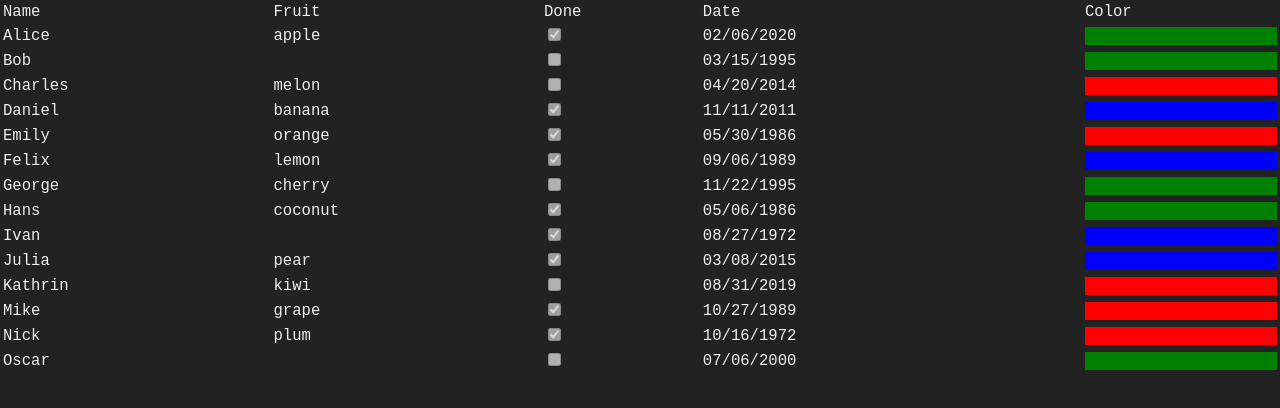
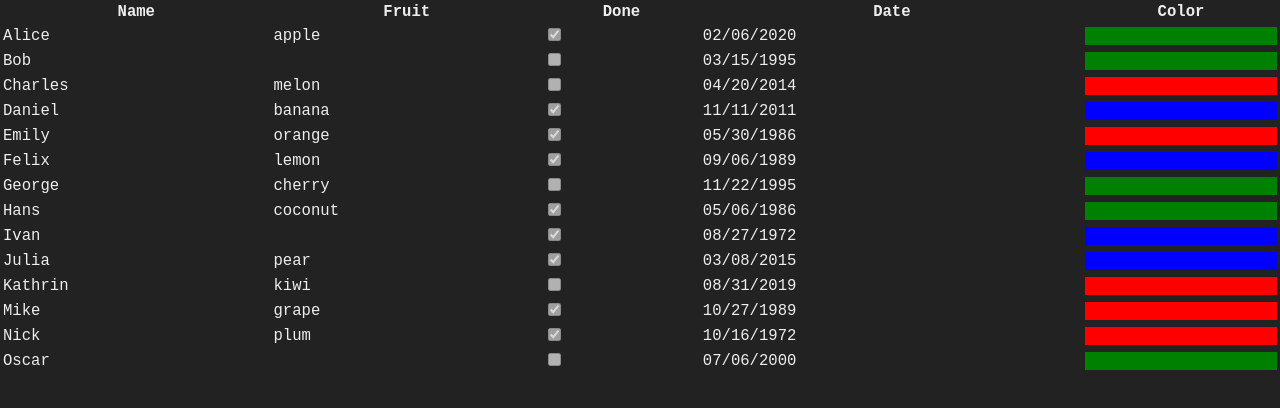
Before and after one commit to gammelalf/reable, a React (Vite) app: page / in a window 1280 px wide. Shown: the top 408 px of the page. Built offline with nearby package versions, Linux system fonts and the light colour scheme.

Commit message:
Made column setup more flexible using a context
Exposed sorting functionality to ui

```diff
--- a/src/index.tsx
+++ b/src/index.tsx
@@ -1,8 +1,9 @@
 import React from "react";
 import ReactDOM from "react-dom/client";
 import "./index.css";
-import { Table, Body, Cell, Head, Row } from "./table";
+import { Table, Body, Cell, Row } from "./table";
 import data from "./data.json";
+import Column from "./table/column";
 
 type MainState = {};
 
@@ -10,21 +11,31 @@ class Main extends React.Component<{}, MainState> {
     render() {
         return (
             <Table>
-                <Head>
-                    <Row>
-                        <Cell key="name">Name</Cell>
-                        <Cell
+                <thead key="head">
+                    <tr>
+                        <Column key="name" name="name" sortable>
+                            Name
+                        </Column>
+                        <Column
                             key="fruit"
+                            name="fruit"
+                            sortable
                             sortFn={(a: string, b: string) => a.localeCompare(b)}
                         >
                             Fruit
-                        </Cell>
-                        <Cell key="done">Done</Cell>
-                        <Cell key="time">Date</Cell>
-                        <Cell key="color">Color</Cell>
-                    </Row>
-                </Head>
-                <Body>
+                        </Column>
+                        <Column key="done" name="done" sortable>
+                            Done
+                        </Column>
+                        <Column key="time" name="time" sortable>
+                            Date
+                        </Column>
+                        <Column key="color" name="color" sortable>
+                            Color
+                        </Column>
+                    </tr>
+                </thead>
+                <Body key="body">
                     {data.map(({ id, name, fruit, done, timestamp, color }) => (
                         <Row key={id}>
                             <Cell key="name" sortKey={id}>
@@ -68,8 +79,4 @@ class Main extends React.Component<{}, MainState> {
 }
 
 const root = ReactDOM.createRoot(document.getElementById("root") as HTMLElement);
-root.render(
-    <React.StrictMode>
-        <Main />
-    </React.StrictMode>
-);
+root.render(<Main />);
--- /dev/null
+++ b/src/table/caret.tsx
@@ -0,0 +1,38 @@
+import React from "react";
+
+const DEFAULT_SRC: string = (function () {
+    const svg = `
+<svg xmlns="http://www.w3.org/2000/svg" viewBox="0 0 100 100">
+    <polyline points="10,70 50,30 90,70" fill="none" stroke="black" stroke-linecap="round" stroke-linejoin="round" stroke-width="10"/>
+</svg>`;
+    const blob = new Blob([svg], { type: "image/svg+xml" });
+    return URL.createObjectURL(blob);
+})();
+
+type CaretProps = {
+    orientation?: "up" | "down" | "left" | "right";
+    src?: string;
+};
+
+const ROTATIONS = {
+    up: 0,
+    right: 90,
+    down: 180,
+    left: 270,
+};
+
+/**
+ * A simple `<img />` showing a rotatable caret
+ */
+export default function Caret(props: CaretProps) {
+    const orientation = props.orientation || "down";
+    const src = props.src || DEFAULT_SRC;
+    return (
+        <img
+            className="caret"
+            src={src}
+            alt={`A caret pointing ${orientation}`}
+            style={{ transform: `rotate(${ROTATIONS[orientation]}deg)` }}
+        />
+    );
+}
--- /dev/null
+++ b/src/table/column.tsx
@@ -0,0 +1,34 @@
+import React from "react";
+import { Column, useColumn } from "./context";
+import Caret from "./caret";
+
+/**
+ * The builtin default component for defining columns
+ */
+export default function ColumnComponent(
+    props: { name: React.Key; children: React.ReactNode } & Column.Props
+) {
+    const { children, name, ...properties } = props;
+
+    // Set the column's props and retrieve its state
+    const column = useColumn(name, properties);
+
+    let caret: "up" | "down" | undefined;
+    let onClick: ((event: React.MouseEvent) => void) | undefined;
+
+    if ("sorted" in column) {
+        const { sorted, setSortBy } = column;
+        if (sorted) caret = sorted.reversed ? "up" : "down";
+        onClick = (event) => {
+            event.preventDefault();
+            setSortBy(!!sorted && !sorted.reversed, event.ctrlKey ? "last" : "exclusive");
+        };
+    }
+
+    return (
+        <th onClick={onClick}>
+            {children} {caret && <Caret orientation={caret} />}
+        </th>
+    );
+}
+ColumnComponent.displayName = "Column";
--- /dev/null
+++ b/src/table/context.ts
@@ -0,0 +1,89 @@
+import React from "react";
+
+const TableContext = React.createContext<TableContext>({
+    setColumn(key, props) {},
+    getColumn(key) {
+        return undefined;
+    },
+});
+export default TableContext;
+
+export type TableContext = {
+    setColumn: (key: React.Key, props: Column.Props) => void;
+    getColumn: (key: React.Key) => Column.State | undefined;
+};
+
+/**
+ * Convenience hook for working with the table context
+ */
+export function useColumn(key: React.Key, props: Column.Props): Column.State {
+    const table = React.useContext(TableContext);
+    table.setColumn(key, props);
+    const column = table.getColumn(key);
+
+    if (column === undefined) {
+        console.error(
+            "A critical error happened in a table context: `getColumn` returned `undefined`, but `setColumn` has been called immediately before."
+        );
+        console.debug(key, props, table);
+        throw new Error("A critical error happened in a table context!");
+    } else return column;
+}
+
+export namespace Column {
+    /**
+     * A column's properties i.e. the configuration to register a column with
+     */
+    export type Props = SortableProps | { sortable?: false };
+    /**
+     * A column's state i.e. the information, the table exposes about a registered column
+     */
+    export type State = SortableState | {};
+
+    /**
+     * Properties required for a sortable column
+     */
+    export type SortableProps =
+        | {
+              sortable: true;
+
+              /**
+               * Defaults to comparison of numbers
+               */
+              sortFn?: (a: any, b: any) => number;
+          }
+        | { sortable: false };
+
+    /**
+     * State resulting from a column being sortable
+     */
+    export type SortableState = {
+        /**
+         * Callback to modify the table's sortBy state
+         *
+         * @param reverse sort in reverse direction?
+         * @param position set the sorting position when sorting by multiple columns
+         */
+        setSortBy: (
+            reverse?: boolean,
+            position?: "exclusive" | "first" | "last" | "current"
+        ) => void;
+
+        /**
+         * Is and how is the column sorted?
+         */
+        sorted: null | {
+            /**
+             * Is the sorting direction reversed?
+             */
+            reversed: boolean;
+
+            /**
+             * This column's position in the sorting order
+             *
+             * (`0` is the primary sorting)
+             */
+            index: number;
+        };
+    };
+}
--- a/src/table/index.tsx
+++ b/src/table/index.tsx
@@ -1,23 +1,20 @@
 import React from "react";
+import { ensureArray, compareNumbers } from "./utils";
+import { ArrayOrElem } from "./utils";
+import TableContext, { Column } from "./context";
 
 const CELL_SYMBOL = Symbol();
 
-function compareNumbers(a: number, b: number): number {
-    return a - b;
-}
-
-type ArrayOrElem<T> = T | Array<T>;
-function ensureArray<T>(array: ArrayOrElem<T>): Array<T> {
-    return array instanceof Array ? array : [array];
-}
-
 export type TableProps = {
-    children: [HeadElement, BodyElement];
+    children: [React.ReactElement, BodyElement];
 };
 export type TableState = {
     sortBy: Array<[key: React.Key, rev: boolean]>;
 };
+
 export class Table extends React.Component<TableProps, TableState> {
+    columns: { [key: React.Key]: { sortFn?: (a: any, b: any) => number } } = {};
+
     constructor(props: TableProps) {
         super(props);
 
@@ -26,24 +23,51 @@ export class Table extends React.Component<TableProps, TableState> {
         };
     }
 
+    generateSetSortBy = (key: React.Key) => {
+        return (
+            reverse?: boolean,
+            position?: "exclusive" | "first" | "last" | "current"
+        ) => {
+            const rev = reverse || false;
+            const pos = position || "exclusive";
+
+            switch (pos) {
+                case "exclusive":
+                    this.setState({ sortBy: [[key, rev]] });
+                    break;
+                case "first":
+                case "last":
+                    console.warn(key);
+                    this.setState(({ sortBy }) => {
+                        console.warn(sortBy);
+                        sortBy = sortBy.filter(([k, _]) => key !== k);
+                        console.warn(sortBy);
+                        if (pos === "first") {
+                            sortBy = [[key, rev], ...sortBy];
+                        } else {
+                            sortBy = [...sortBy, [key, rev]];
+                        }
+                        return { sortBy };
+                    });
+                    break;
+                case "current":
+                    this.setState(({ sortBy }) => {
+                        const tuple = sortBy.find(([k, _]) => key === k);
+                        if (tuple) {
+                            tuple[1] = rev;
+                        }
+                        return { sortBy: [...sortBy] };
+                    });
+                    break;
+            }
+        };
+    };
+
     render() {
-        let {
+        const {
             children: [head, body],
             ...passThrough
         } = this.props;
-
-        // Preprocess columns
-        const columns: { [key: React.Key]: { sortFn: (a: any, b: any) => number } } = {};
-        const headRow: RowElement = head.props.children;
-        for (const {
-            key,
-            props: { sortFn },
-        } of ensureArray<CellElement>(headRow.props.children)) {
-            if (key) {
-                columns[key] = { sortFn: sortFn || compareNumbers };
-            }
-        }
-        console.debug(columns);
 
         // Preprocess rows
         let rows = ensureArray<RowElement>(body.props.children).map((row) => {
@@ -60,7 +84,7 @@ export class Table extends React.Component<TableProps, TableState> {
                 props: { sortKey, groupKey, parentKey },
             } of ensureArray<CellElement>(row.props.children)) {
                 // Has the cell a key and has a column been found with it?
-                if (key && key in columns) {
+                if (key && key in this.columns) {
                     // Then add the cell's properties
                     values[key] = { sortKey, groupKey, parentKey };
                 }
@@ -78,8 +102,8 @@ export class Table extends React.Component<TableProps, TableState> {
 
                     // If both rows have value, sort them
                     if (valueA !== undefined && valueB !== undefined) {
-                        const { sortFn } = columns[column];
-                        const cmp = sortFn(valueA, valueB);
+                        const { sortFn } = this.columns[column];
+                        const cmp = sortFn === undefined ? 0 : sortFn(valueA, valueB);
                         if (cmp !== 0) {
                             if (reverse) return -cmp;
                             else return cmp;
@@ -94,21 +118,53 @@ export class Table extends React.Component<TableProps, TableState> {
             });
         }
 
-        body = { ...body };
-        body.props = { ...body.props };
-        body.props.children = rows.map((row) => row[CELL_SYMBOL]);
+        return (
+            <table {...passThrough}>
+                <TableContext.Provider
+                    value={{
+                        setColumn: (key, properties) => {
+                            this.columns[key] = {};
+                            if (properties.sortable) {
+                                this.columns[key].sortFn =
+                                    properties.sortFn || compareNumbers;
+                            }
+                        },
+                        getColumn: (key) => {
+                            const column = this.columns[key];
+                            if (!column) return {};
 
-        return <table {...passThrough}>{[head, body]}</table>;
+                            let sortableState: Column.SortableState | undefined =
+                                undefined;
+                            if ("sortFn" in column) {
+                                const index = this.state.sortBy.findIndex(
+                                    ([k, _]) => k === key
+                                );
+                                sortableState = {
+                                    setSortBy: this.generateSetSortBy(key),
+                                    sorted:
+                                        index === -1
+                                            ? null
+                                            : {
+                                                  reversed: this.state.sortBy[index][1],
+                                                  index,
+                                              },
+                                };
+                            }
+
+                            return { ...sortableState };
+                        },
+                    }}
+                >
+                    {[
+                        head,
+                        React.cloneElement(body, {
+                            children: rows.map((row) => row[CELL_SYMBOL]),
+                        }),
+                    ]}
+                </TableContext.Provider>
+            </table>
+        );
     }
-}
-
-export type HeadElement = React.ReactElement<HeadProps, typeof Head>;
-export type HeadProps = {
-    children: RowElement;
-} & React.HTMLProps<HTMLTableSectionElement>;
-export function Head(props: HeadProps) {
-    const { children, ...passThrough } = props;
-    return <thead {...passThrough}>{children}</thead>;
 }
 
 export type BodyElement = React.ReactElement<BodyProps, typeof Body>;
@@ -134,8 +190,6 @@ export type CellProps = {
     sortKey?: any;
     groupKey?: any;
     parentKey?: React.Key;
-
-    sortFn?: (a: any, b: any) => number;
 } & React.HTMLProps<HTMLTableCellElement>;
 export function Cell(props: CellProps) {
     const { children, sortKey, groupKey, parentKey, ...passThrough } = props;
--- /dev/null
+++ b/src/table/utils.ts
@@ -0,0 +1,8 @@
+export function compareNumbers(a: number, b: number): number {
+    return a - b;
+}
+
+export type ArrayOrElem<T> = T | Array<T>;
+export function ensureArray<T>(array: ArrayOrElem<T>): Array<T> {
+    return array instanceof Array ? array : [array];
+}
```
Also changed, not shown: src/index.css (+7 -0 lines).
